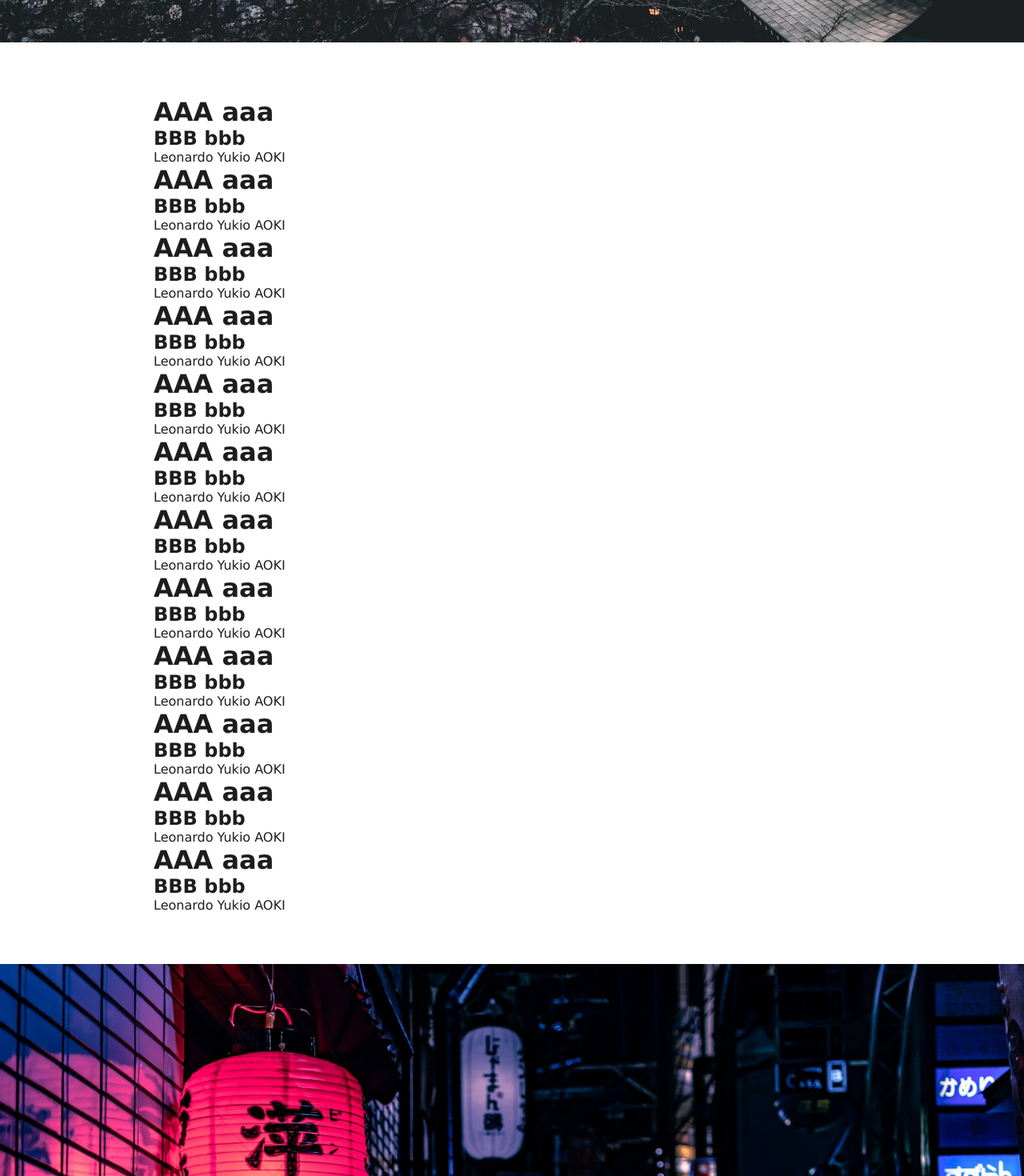
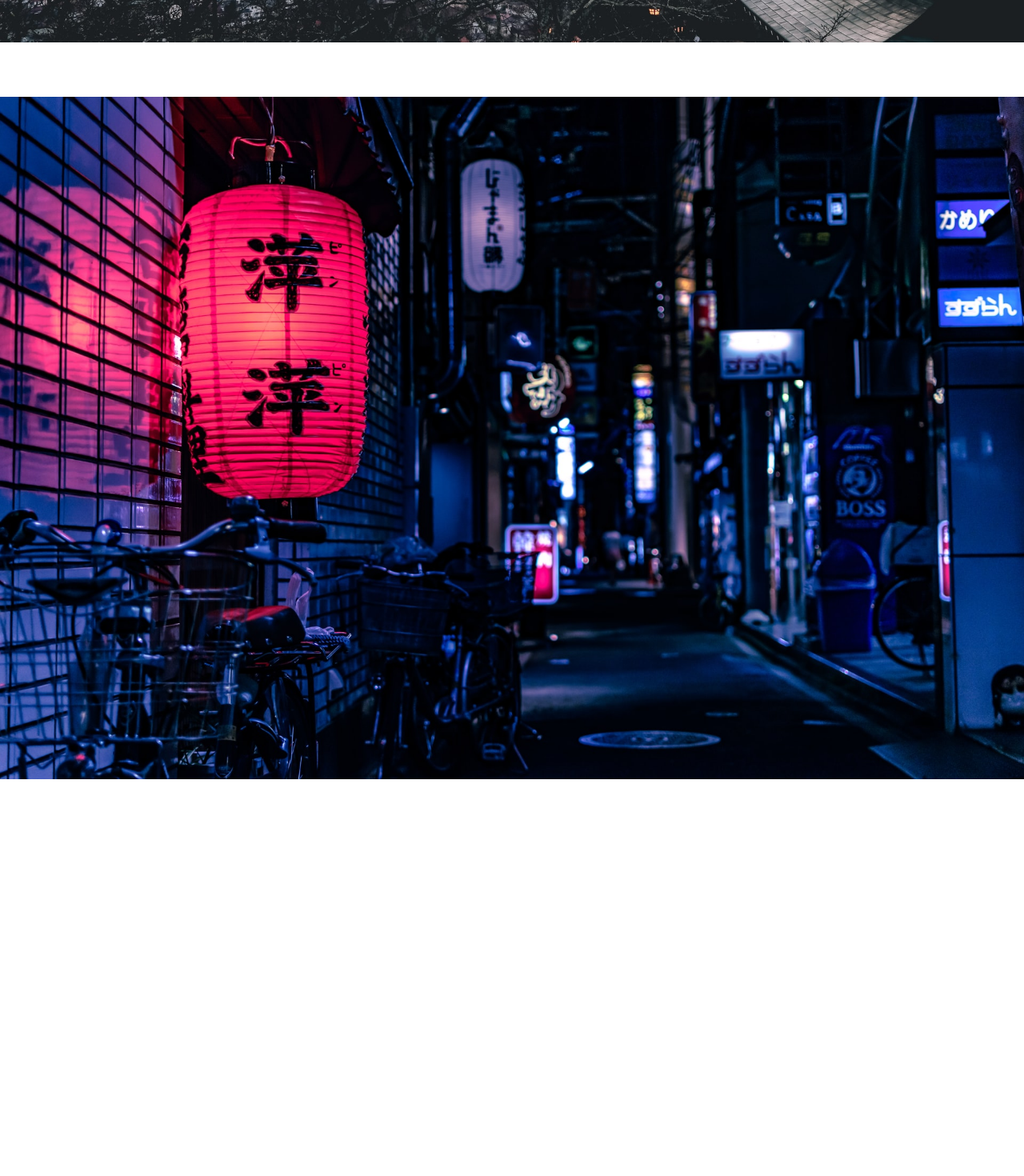
Before and after one commit to LeoAoki/japanese-culture, an Angular app: page /home in a window 1280 px wide. Shown: the part 780-2250 px from the top of the page at 80% size. After the commit the page ends 1758 px from the top, so only its background shows below. Built offline with nearby package versions, Linux system fonts and the light colour scheme.

Commit message:
Atualização dos itens da Top-Bar e Footer adicionado

```diff
--- a/src/app/app.module.ts
+++ b/src/app/app.module.ts
@@ -5,12 +5,14 @@ import { AppRoutingModule } from './app-routing.module';
 import { AppComponent } from './app.component';
 import { TopBarComponent } from './components/top-bar/top-bar.component';
 import { HomeComponent } from './components/main/home/home.component';
+import { FooterComponent } from './components/footer/footer.component';
 
 @NgModule({
   declarations: [
     AppComponent,
     TopBarComponent,
-    HomeComponent
+    HomeComponent,
+    FooterComponent
   ],
   imports: [
     BrowserModule,
--- /dev/null
+++ b/src/app/components/footer/footer.component.html
@@ -0,0 +1 @@
+<p>footer works!</p>
--- /dev/null
+++ b/src/app/components/footer/footer.component.ts
@@ -0,0 +1,15 @@
+import { Component, OnInit } from '@angular/core';
+
+@Component({
+  selector: 'app-footer',
+  templateUrl: './footer.component.html',
+  styleUrls: ['./footer.component.css']
+})
+export class FooterComponent implements OnInit {
+
+  constructor() { }
+
+  ngOnInit(): void {
+  }
+
+}
--- a/src/app/components/main/home/home.component.html
+++ b/src/app/components/main/home/home.component.html
@@ -4,42 +4,7 @@
 
 <div class="container">
 
-  <h1>AAA aaa</h1>
-  <h2>BBB bbb</h2>
-  <p>Leonardo Yukio AOKI</p>
-  <h1>AAA aaa</h1>
-  <h2>BBB bbb</h2>
-  <p>Leonardo Yukio AOKI</p>
-  <h1>AAA aaa</h1>
-  <h2>BBB bbb</h2>
-  <p>Leonardo Yukio AOKI</p>
-  <h1>AAA aaa</h1>
-  <h2>BBB bbb</h2>
-  <p>Leonardo Yukio AOKI</p>
-  <h1>AAA aaa</h1>
-  <h2>BBB bbb</h2>
-  <p>Leonardo Yukio AOKI</p>
-  <h1>AAA aaa</h1>
-  <h2>BBB bbb</h2>
-  <p>Leonardo Yukio AOKI</p>
-  <h1>AAA aaa</h1>
-  <h2>BBB bbb</h2>
-  <p>Leonardo Yukio AOKI</p>
-  <h1>AAA aaa</h1>
-  <h2>BBB bbb</h2>
-  <p>Leonardo Yukio AOKI</p>
-  <h1>AAA aaa</h1>
-  <h2>BBB bbb</h2>
-  <p>Leonardo Yukio AOKI</p>
-  <h1>AAA aaa</h1>
-  <h2>BBB bbb</h2>
-  <p>Leonardo Yukio AOKI</p>
-  <h1>AAA aaa</h1>
-  <h2>BBB bbb</h2>
-  <p>Leonardo Yukio AOKI</p>
-  <h1>AAA aaa</h1>
-  <h2>BBB bbb</h2>
-  <p>Leonardo Yukio AOKI</p>
+<!-- Introdução, breve explicação sobre a cultura, Samurai, Geisha e Origami -->
 
 </div>
 
--- a/src/app/components/top-bar/top-bar.component.html
+++ b/src/app/components/top-bar/top-bar.component.html
@@ -16,11 +16,8 @@
             <b><a class="link" [routerLink]="['/']">People</a></b> &nbsp;
             <b><a class="link" [routerLink]="['/']">Religion</a></b> &nbsp;
             <b><a class="link" [routerLink]="['/']">Food</a></b> &nbsp;
-            <b><a class="link" [routerLink]="['/']">Samurai</a></b> &nbsp;
-            <b><a class="link" [routerLink]="['/']">Geisha</a></b> &nbsp;
             <b><a class="link" [routerLink]="['/']">Manga & anime</a></b> &nbsp;
-            <b><a class="link" [routerLink]="['/']">Origami</a></b> &nbsp;
-            <b><a class="link" [routerLink]="['/']">JNDC</a></b>
+            <b><a class="link" [routerLink]="['/']">Videos</a></b>
           </nav>
         </td>
 
```
Also changed, not shown: src/app/components/footer/footer.component.css (added).
